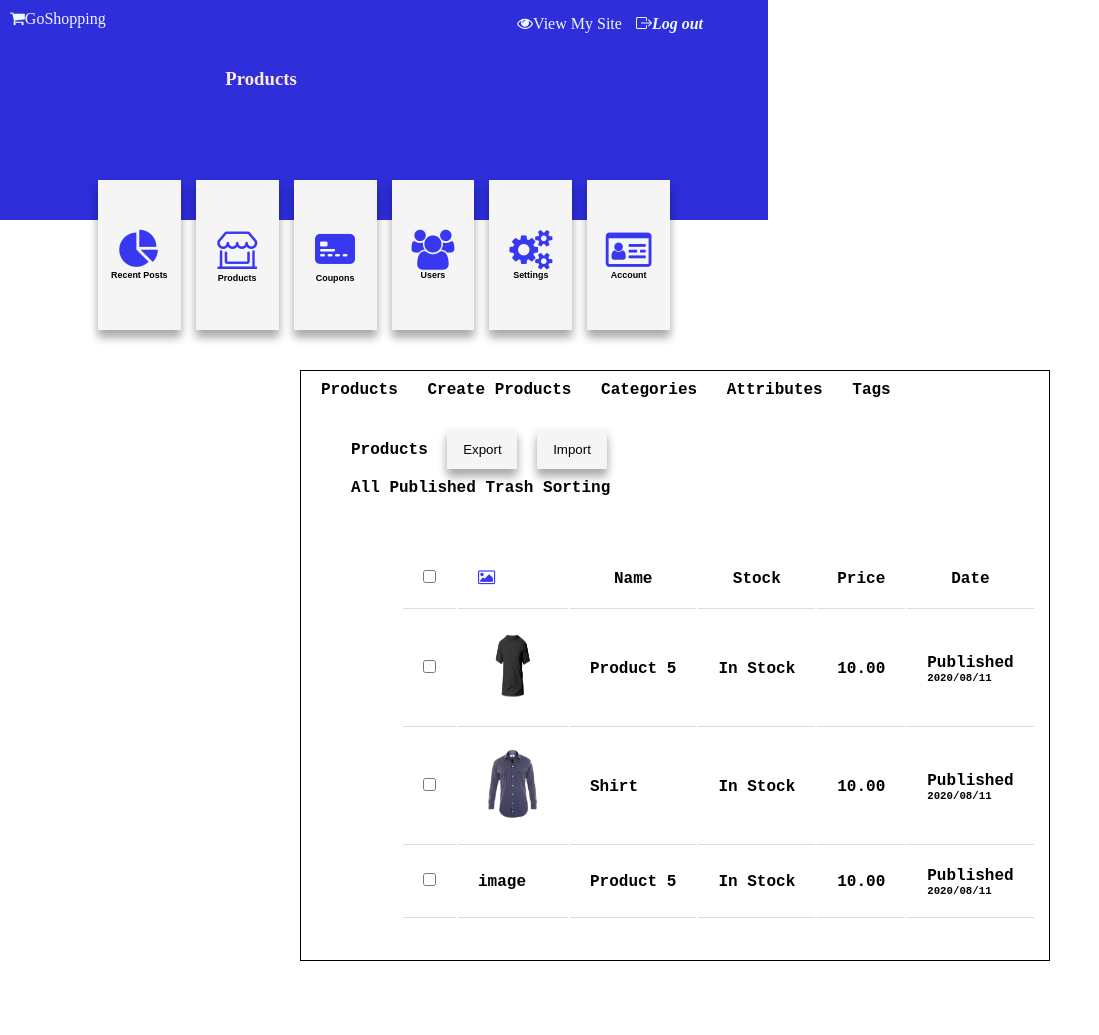
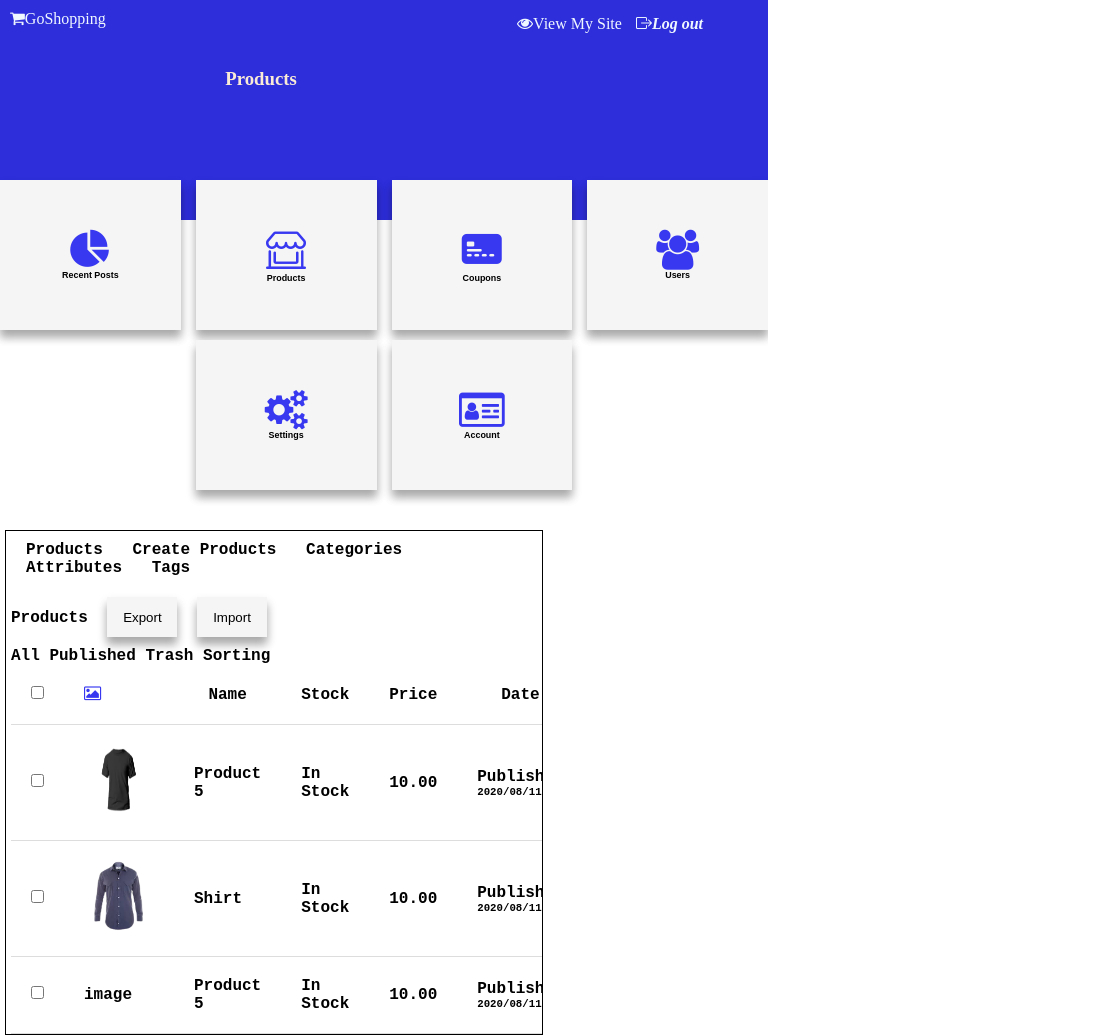
Before and after one commit to MaryAkrong/Clever, a plain HTML site: page index.html in a window 768 px wide. Shown: the whole page, 1099 px wide, since content can reach past the window. Before the commit the page ends 970 px from the top, so only its background shows below. Drawn offline with nearby package versions, Linux system fonts and the light colour scheme.

Commit message:
Made the page responsive

```diff
--- a/main.css
+++ b/main.css
@@ -80,6 +80,10 @@ button {
 }
 .lists {
     margin-left: 100px;
+
+}
+.tables {
+    overflow-x: auto;
 }
 table{
 
@@ -109,18 +113,81 @@ th, td {
       border: 1px solid black;
       height: auto;
       width: 750px;
-      left: 300px;
+      margin-left: 300px;
+
   }
   .heads{
       margin: 10px;
   }
   .things{
       position: relative;
-      left: 50px;
-      top: 10px;
+      margin-left: 50px;
+      margin-top: 10px;
   }
 
   body{
       font-family: 'Courier New', Courier, monospace;
       font-weight: bold;
   }
+
+  @media screen and (max-width: 450px) {
+    .icons {
+       display: grid;
+       grid-template-columns: 1fr 1fr ;
+    }
+   .container {
+
+
+       position: relative;
+       box-sizing: border-box;
+       border: 1px solid black;
+       margin-left: 5px;
+       height: auto;
+       width: auto;
+    }
+    .recent-posts {
+        grid-column-start: 1;
+    }
+     table {
+         padding: 5px;
+         border-collapse: collapse;
+         border-spacing: 0;
+         width: 70%;
+     }
+     .things {
+        margin-left: 5px;
+        margin-top: 5px;
+     }
+  }
+  @media (min-width: 450px) and (max-width: 1000px){
+    .icons {
+        display: grid;
+        grid-template-columns: repeat(4, 1fr) ;
+        grid-row-gap: 10px;
+     }
+     .recent-posts {
+        grid-column-start: 1;
+    }
+    .settings {
+        grid-column-start: 2;
+    }
+    .container {
+
+        position: relative;
+        box-sizing: border-box;
+        border: 1px solid black;
+        height: auto;
+        width: 70%;
+        margin-left: 5px;
+     }
+     table {
+        padding: 5px;
+        border-collapse: collapse;
+        border-spacing: 0;
+        width: 70%;
+    }
+    .things {
+        margin-left: 5px;
+        margin-top: 5px;
+     }
+    }
```
